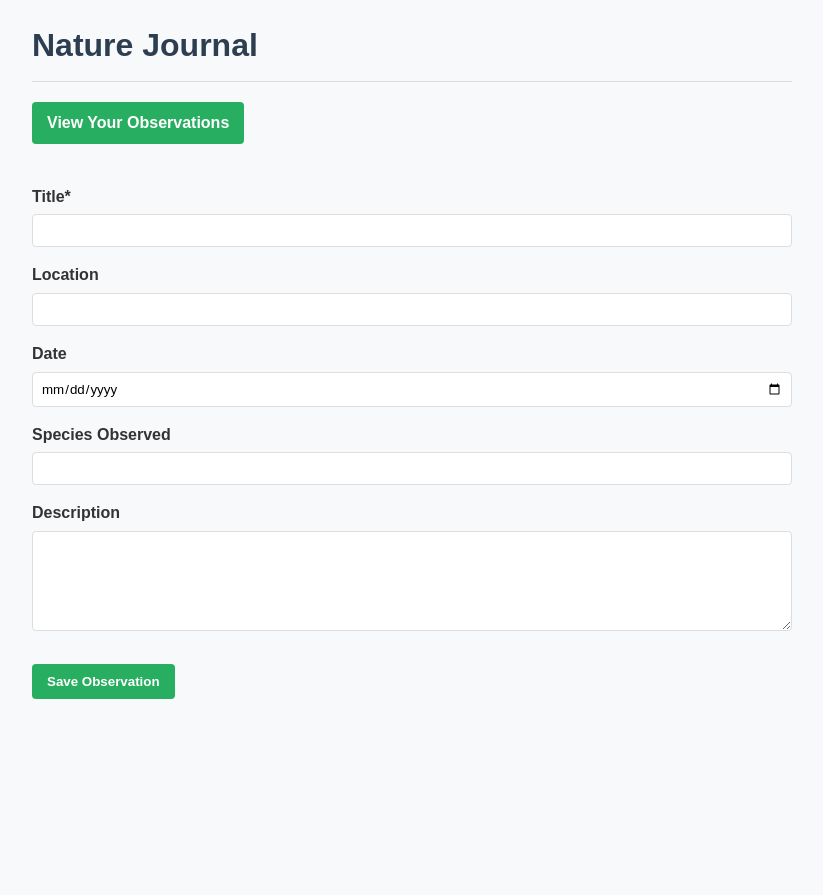
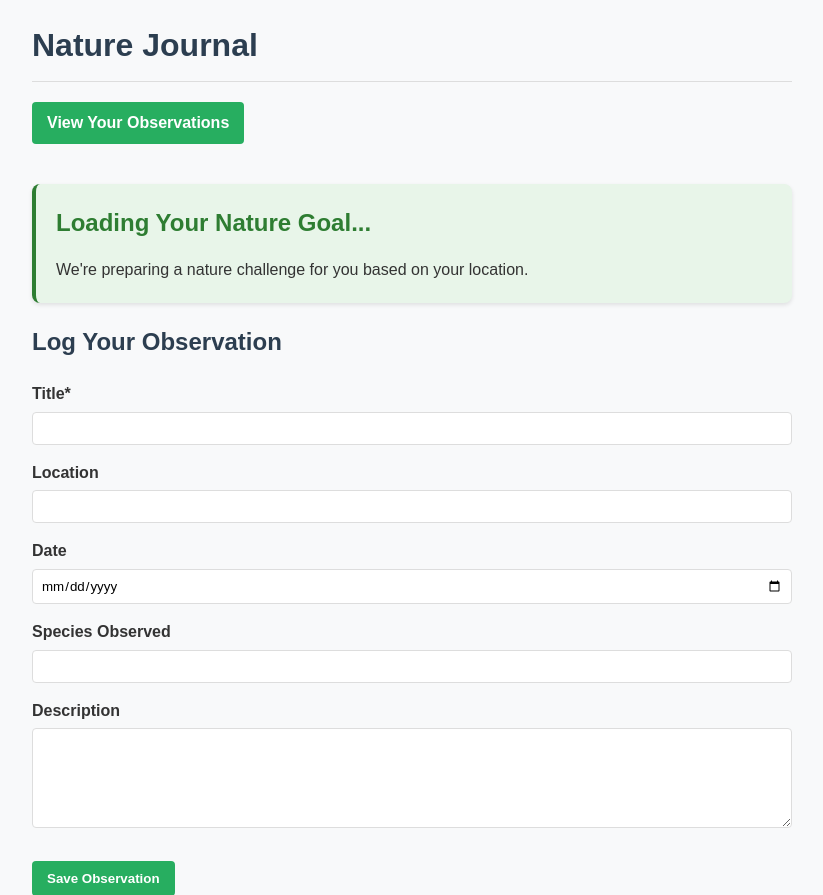
Before and after one commit to LarsenColes/python_practice, a Flask app: page / in a window 1280 px wide. Shown: the top 895 px of the page, without its empty margins (228-1051 px from the left). Before the commit the page ends 699 px from the top, so only its background shows below. Run offline with Flask 3, Linux system fonts and the light colour scheme; data that the repository does not hold is empty.

Commit message:
feat: added geo_utils functionality, and gps based goals

```diff
--- a/nature_observation/app.py
+++ b/nature_observation/app.py
@@ -1,13 +1,113 @@
-from flask import Flask, render_template, request, redirect, url_for
+from flask import Flask, render_template, request, redirect, url_for, session
 from main import NatureObservationTool
+from geo_utils import LocationResolver
+import random
+import sqlite3
 
 app = Flask(__name__)
-tool = NatureObservationTool()  # Initialize your NatureObservationTool
+app.secret_key = "your_secret_key_here"  # Used for session management
+tool = NatureObservationTool()
+location_resolver = LocationResolver()
 
 @app.route('/')
 def index():
-    """Render the main page with a form to log observations."""
-    return render_template('index.html')
+    """Render the main page with goal suggestion and observation form."""
+    # Get or initialize user's current goal
+    user_goal = tool.get_current_user_goal()
+    debug_info = {}
+
+    # If no active goal, suggest a new one based on location
+    if not user_goal:
+        user_location = location_resolver.get_user_location()
+        debug_info['raw_location'] = user_location
+
+        # Store location in session for future use
+        session['user_location'] = user_location
+
+        # Determine state code
+        state_code = user_location.get('state', '')
+        if not state_code and user_location.get('latitude') and user_location.get('longitude'):
+            state_code = location_resolver.get_state_from_coordinates(
+                user_location['latitude'],
+                user_location['longitude']
+            )
+
+        debug_info['state_code'] = state_code
+
+        # Get goals for this state
+        state_goals = tool.get_goals_by_region(state_code) if state_code else []
+        debug_info['num_state_goals'] = len(state_goals)
+
+        # If no specific goals for this state, use generic goals
+        if not state_goals:
+            debug_info['fallback'] = 'Using generic goals'
+            state_goals = tool.get_goals_by_region("Unknown")
+            debug_info['num_generic_goals'] = len(state_goals)
+
+        # Choose a random goal from available ones
+        if state_goals:
+            selected_goal = random.choice(state_goals)
+            debug_info['selected_goal_id'] = selected_goal['id']
+            debug_info['selected_goal_text'] = selected_goal['goal_text']
+
+            location_display = f"{user_location.get('city', '')}, {user_location.get('state_name', '')}"
+            if not location_display.strip(' ,'):
+                location_display = "Unknown location"
+
+            user_goal_id = tool.assign_goal_to_user(
+                selected_goal['id'],
+                location_display
+            )
+            debug_info['assigned_user_goal_id'] = user_goal_id
+
+            user_goal = tool.get_current_user_goal()
+            debug_info['retrieved_user_goal'] = bool(user_goal)
+
+    # Debug information
+    debug_info = False
+
+    return render_template('index.html', user_goal=user_goal, debug_info=debug_info)
+
+@app.route('/set_state', methods=['POST'])
+def set_state():
+    """Manually set the user's state."""
+    state_code = request.form.get('state', 'Unknown')
+
+    # Clear any existing incomplete goals
+    conn = sqlite3.connect(tool.db_path)
+    cursor = conn.cursor()
+    cursor.execute('DELETE FROM user_goals WHERE is_completed = 0')
+    conn.commit()
+    conn.close()
+
+    # Get goals for this state
+    state_goals = tool.get_goals_by_region(state_code)
+
+    # If no specific goals for this state, use generic goals
+    if not state_goals:
+        state_goals = tool.get_goals_by_region("Unknown")
+
+    # Choose a random goal
+    if state_goals:
+        selected_goal = random.choice(state_goals)
+        tool.assign_goal_to_user(
+            selected_goal['id'],
+            f"Manually set: {state_code}"
+        )
+
+    return redirect(url_for('index'))
+
+@app.route('/complete_goal/<int:user_goal_id>', methods=['POST'])
+def complete_goal(user_goal_id):
+    """Mark the current goal as completed."""
+    tool.complete_user_goal(user_goal_id)
+    return redirect(url_for('index'))
+
+@app.route('/skip_goal/<int:user_goal_id>', methods=['POST'])
+def skip_goal(user_goal_id):
+    """Skip the current goal and get a new one."""
+    tool.complete_user_goal(user_goal_id)  # Mark as completed but with a skip flag
+    return redirect(url_for('index'))
 
 @app.route('/log_observation', methods=['POST'])
 def log_observation():
@@ -59,5 +159,22 @@ def view_observation(observation_id):
         return "Observation not found", 404
     return render_template('observation_detail.html', observation=observation)
 
+@app.route('/delete_observation/<int:observation_id>', methods=['POST'])
+def delete_observation(observation_id):
+    """Delete an observation from the database."""
+    success = tool.delete_observation(observation_id)
+
+    if success:
+        # Optional: add a flash message if you want to inform the user
+        # flash("Observation deleted successfully!")
+        pass
+    else:
+        # Optional: inform the user if deletion failed
+        # flash("Failed to delete observation.")
+        pass
+
+    # Redirect back to the observations list
+    return redirect(url_for('view_observations'))
+
 if __name__ == '__main__':
     app.run(debug=True)
--- a/nature_observation/main.py
+++ b/nature_observation/main.py
@@ -2,6 +2,7 @@ import sqlite3
 import datetime
 import os
 from typing import List, Dict, Any, Optional
+from flask import Flask, render_template, request, redirect, url_for, session, flash
 
 class NatureObservationTool:
     def __init__(self, db_path: str = "nature_observations.db"):
@@ -28,6 +29,31 @@ class NatureObservationTool:
             notes TEXT,
             image_path TEXT,
             created_at TEXT NOT NULL
+        )
+        ''')
+
+        # Create goals table
+        cursor.execute('''
+        CREATE TABLE IF NOT EXISTS goals (
+            id INTEGER PRIMARY KEY AUTOINCREMENT,
+            goal_text TEXT NOT NULL,
+            region TEXT NOT NULL,
+            difficulty INTEGER NOT NULL,
+            category TEXT NOT NULL,
+            season TEXT
+        )
+        ''')
+
+        # Create user_goals table to track assigned goals
+        cursor.execute('''
+        CREATE TABLE IF NOT EXISTS user_goals (
+            id INTEGER PRIMARY KEY AUTOINCREMENT,
+            goal_id INTEGER NOT NULL,
+            user_location TEXT,
+            is_completed INTEGER DEFAULT 0,
+            assigned_at TEXT NOT NULL,
+            completed_at TEXT,
+            FOREIGN KEY (goal_id) REFERENCES goals (id)
         )
         ''')
 
@@ -153,6 +179,116 @@ class NatureObservationTool:
 
         return success
 
+    def add_goal(self, goal_text: str, region: str, difficulty: int, category: str, season: str = None) -> int:
+        """
+        Add a new goal to the database.
+
+        Args:
+            goal_text: Description of the goal
+            region: Geographic region where this goal is applicable
+            difficulty: 1-5 rating of difficulty
+            category: Type of goal (plant, bird, etc.)
+            season: Optional season when this goal is applicable
+
+        Returns:
+            int: ID of the newly created goal
+        """
+        conn = sqlite3.connect(self.db_path)
+        cursor = conn.cursor()
+
+        cursor.execute('''
+        INSERT INTO goals (goal_text, region, difficulty, category, season)
+        VALUES (?, ?, ?, ?, ?)
+        ''', (goal_text, region, difficulty, category, season))
+
+        goal_id = cursor.lastrowid
+        conn.commit()
+        conn.close()
+
+        return goal_id
+
+    def get_goals_by_region(self, region: str) -> List[Dict[str, Any]]:
+        """Retrieve goals applicable to a specific region."""
+        conn = sqlite3.connect(self.db_path)
+        conn.row_factory = sqlite3.Row
+        cursor = conn.cursor()
+
+        cursor.execute('SELECT * FROM goals WHERE region = ?', (region,))
+        rows = cursor.fetchall()
+
+        goals = [dict(row) for row in rows]
+        conn.close()
+
+        return goals
+
+    def assign_goal_to_user(self, goal_id: int, user_location: str) -> int:
+        """
+        Assign a goal to the user.
+
+        Args:
+            goal_id: ID of the goal to assign
+            user_location: Current location of the user
+
+        Returns:
+            int: ID of the user_goal entry
+        """
+        conn = sqlite3.connect(self.db_path)
+        cursor = conn.cursor()
+
+        assigned_at = datetime.datetime.now().strftime("%Y-%m-%d %H:%M:%S")
+
+        cursor.execute('''
+        INSERT INTO user_goals (goal_id, user_location, assigned_at)
+        VALUES (?, ?, ?)
+        ''', (goal_id, user_location, assigned_at))
+
+        user_goal_id = cursor.lastrowid
+        conn.commit()
+        conn.close()
+
+        return user_goal_id
+
+    def get_current_user_goal(self) -> Dict[str, Any]:
+        """Get the most recently assigned uncompleted goal."""
+        conn = sqlite3.connect(self.db_path)
+        conn.row_factory = sqlite3.Row
+        cursor = conn.cursor()
+
+        cursor.execute('''
+        SELECT ug.*, g.goal_text, g.region, g.difficulty, g.category, g.season
+        FROM user_goals ug
+        JOIN goals g ON ug.goal_id = g.id
+        WHERE ug.is_completed = 0
+        ORDER BY ug.assigned_at DESC
+        LIMIT 1
+        ''')
+
+        row = cursor.fetchone()
+        conn.close()
+
+        if row:
+            return dict(row)
+        return {}
+
+    def complete_user_goal(self, user_goal_id: int) -> bool:
+        """Mark a user goal as completed."""
+        conn = sqlite3.connect(self.db_path)
+        cursor = conn.cursor()
+
+        completed_at = datetime.datetime.now().strftime("%Y-%m-%d %H:%M:%S")
+
+        cursor.execute('''
+        UPDATE user_goals
+        SET is_completed = 1, completed_at = ?
+        WHERE id = ?
+        ''', (completed_at, user_goal_id))
+
+        success = cursor.rowcount > 0
+        conn.commit()
+        conn.close()
+
+        return success
+
 
 # Example usage
 if __name__ == "__main__":
--- a/nature_observation/static/style.css
+++ b/nature_observation/static/style.css
@@ -120,3 +120,103 @@ button:hover {
 .field-name {
     font-weight: bold;
 }
+
+/* Goal card styling */
+.goal-card {
+    background: #e8f5e9;
+    border-radius: 8px;
+    padding: 20px;
+    margin: 20px 0;
+    box-shadow: 0 2px 4px rgba(0,0,0,0.1);
+    border-left: 4px solid #2e7d32;
+}
+
+.goal-card h2 {
+    color: #2e7d32;
+    margin-top: 0;
+}
+
+.goal-text {
+    font-size: 18px;
+    line-height: 1.5;
+    margin: 15px 0;
+}
+
+.goal-actions {
+    display: flex;
+    gap: 10px;
+    margin-top: 15px;
+}
+
+.inline-form {
+    display: inline-block;
+}
+
+.success-btn {
+    background-color: #388e3c;
+}
+
+.success-btn:hover {
+    background-color: #2e7d32;
+}
+
+.secondary-btn {
+    background-color: #78909c;
+}
+
+.secondary-btn:hover {
+    background-color: #607d8b;
+}
+
+/* Delete button styling */
+.delete-btn {
+    background-color: #e53935;
+    color: white;
+    padding: 6px 12px;
+    border: none;
+    border-radius: 4px;
+    cursor: pointer;
+    font-size: 14px;
+}
+
+.delete-btn:hover {
+    background-color: #c62828;
+}
+
+.observation-actions {
+    float: right;
+    margin-left: 10px;
+}
+
+.nav-actions {
+    display: flex;
+    align-items: center;
+    gap: 10px;
+    margin-bottom: 20px;
+}
+
+.nav-actions form {
+    margin: 0;
+}
+
+.flash-messages {
+    margin-bottom: 20px;
+}
+
+.flash-message {
+    padding: 10px 15px;
+    border-radius: 4px;
+    margin-bottom: 10px;
+}
+
+.flash-message.success {
+    background-color: #c8e6c9;
+    color: #2e7d32;
+    border: 1px solid #a5d6a7;
+}
+
+.flash-message.error {
+    background-color: #ffcdd2;
+    color: #c62828;
+    border: 1px solid #ef9a9a;
+}
--- a/nature_observation/templates/index.html
+++ b/nature_observation/templates/index.html
@@ -10,6 +10,30 @@
     <h1>Nature Journal</h1>
     <a href="/observations" class="nav-link">View Your Observations</a>
 
+    <!-- Goal Card -->
+    {% if user_goal %}
+    <div class="goal-card">
+        <h2>Today's Nature Goal</h2>
+        <p class="goal-text">{{ user_goal.goal_text }}</p>
+
+        <div class="goal-actions">
+            <form action="/complete_goal/{{ user_goal.id }}" method="post" class="inline-form">
+                <button type="submit" class="success-btn">I Completed This!</button>
+            </form>
+
+            <form action="/skip_goal/{{ user_goal.id }}" method="post" class="inline-form">
+                <button type="submit" class="secondary-btn">Get a Different Goal</button>
+            </form>
+        </div>
+    </div>
+    {% else %}
+    <div class="goal-card">
+        <h2>Loading Your Nature Goal...</h2>
+        <p>We're preparing a nature challenge for you based on your location.</p>
+    </div>
+    {% endif %}
+
+    <h2>Log Your Observation</h2>
     <form action="/log_observation" method="post">
         <div class="form-group">
             <label for="title">Title*</label>
@@ -44,5 +68,13 @@
 
         <button type="submit">Save Observation</button>
     </form>
+
+    <!-- Add this at the bottom of the page, after the form -->
+    {% if debug_info %}
+    <div style="margin-top: 30px; padding: 15px; background: #f5f5f5; border: 1px solid #ddd;">
+        <h3>Debug Information</h3>
+        <pre>{{ debug_info }}</pre>
+    </div>
+    {% endif %}
 </body>
 </html>
```
Also changed, not shown: nature_observation/geo_utils.py (added, +66 -0 lines), nature_observation/seed_state_goals.py (added, +132 -0 lines), nature_observation/templates/observation_detail.html (+16 -2 lines), nature_observation/templates/observations.html (+14 -0 lines), nature_observation/wipe_goals.py (added, +25 -0 lines).
